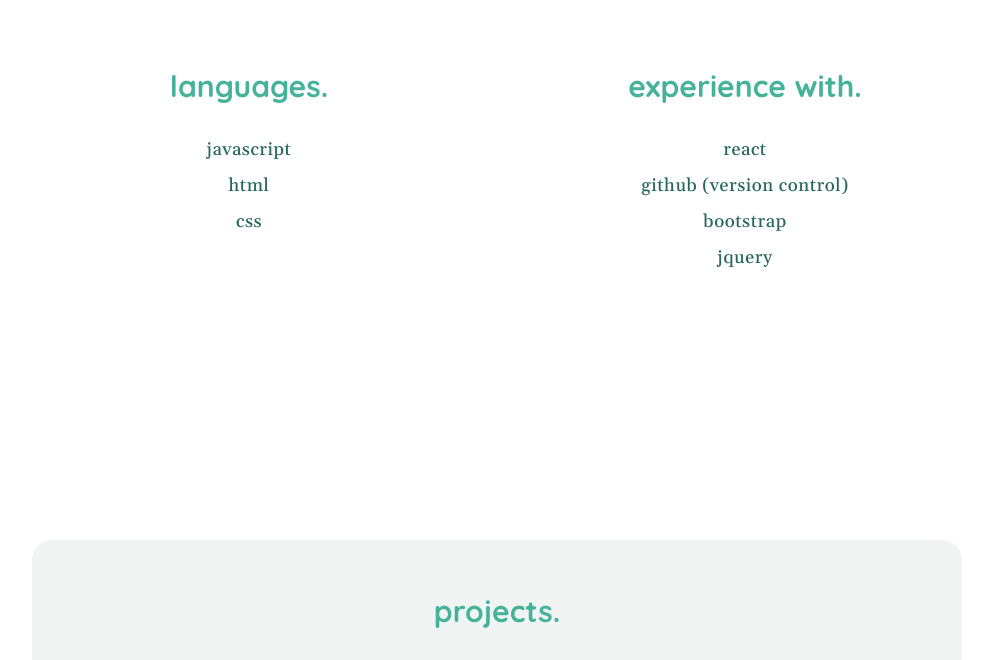
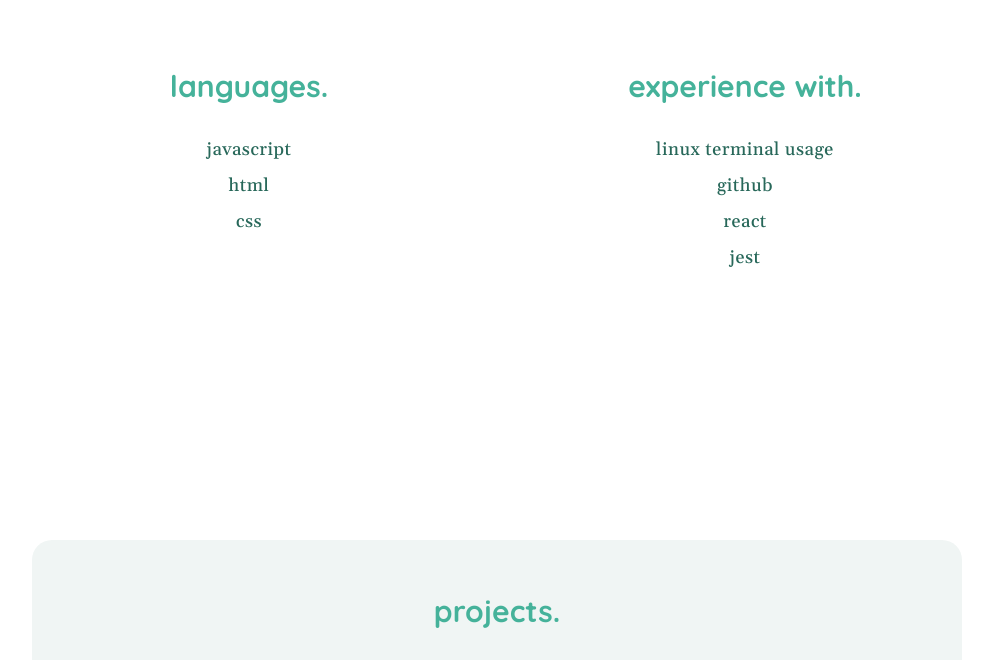
Before and after one commit to OllieClark33/OllieClark33.github.io, a plain HTML site: page index.html in a window 1280 px wide. Shown: the part 1260-1920 px from the top of the page, without its empty margins (143-1136 px from the left). Drawn offline with nearby package versions, Linux system fonts and the light colour scheme.

Commit message:
Update index.html

```diff
--- a/index.html
+++ b/index.html
@@ -55,10 +55,10 @@
           </div>
           <div id="hobbies">
             <h2>experience with.</h2>
-            <p>react <br>
-              github (version control) <br>
-              bootstrap <br>
-              jquery
+            <p>linux terminal usage <br>
+              github<br>
+              react <br>
+              jest <br>
             </p>
           </div>
         </section>
```
